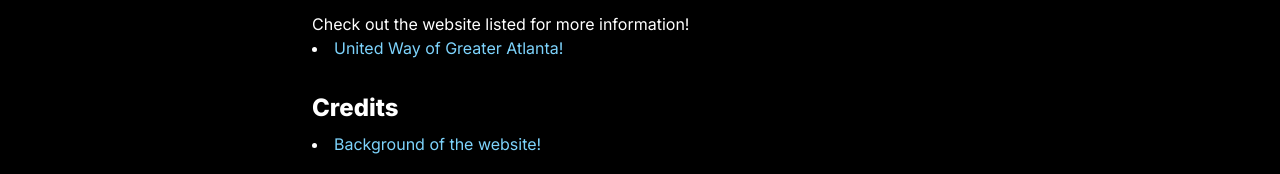
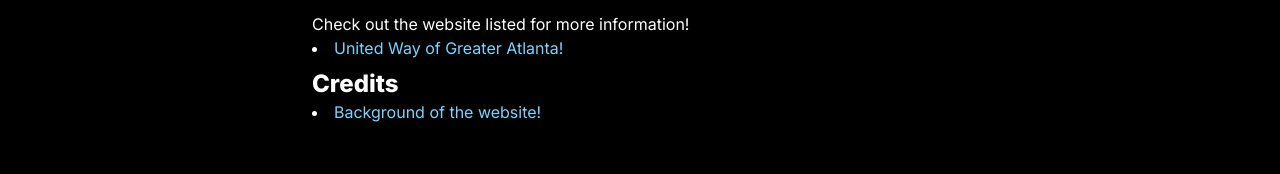
Before and after one commit to Intermentality/FS-FI_Web, a React (Vite) app: page /#/ in a window 1280 px wide. Shown: the part 252-426 px from the top of the page. Built offline with nearby package versions, Linux system fonts and the light colour scheme.

Commit message:
Home Web Adjustmenet

```diff
--- a/src/Pages/Home.tsx
+++ b/src/Pages/Home.tsx
@@ -11,13 +11,13 @@
                 stuff.
             </Paragraph>
 
-            <h2>Contacts</h2>
+            <h2 className='mb-0'>Contacts</h2>
             <Paragraph>
                 Check out the website listed for more information!
                 <li><LinkNewWindow href='https://unitedwayatlanta.org/'>United Way of Greater Atlanta!</LinkNewWindow></li>
             </Paragraph>
 
-            <h3 className='text-2xl font-extrabold mt-8 mb-2'>Credits</h3>
+            <h3 className='text-2xl font-extrabold mt-2'>Credits</h3>
             <li><LinkNewWindow href='https://www.shadertoy.com/view/4tdSWr'>Background of the website!</LinkNewWindow></li>
         </article>
     </div>
```
